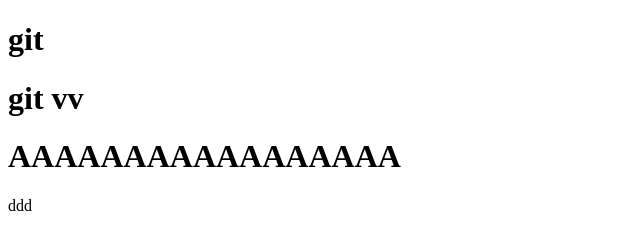
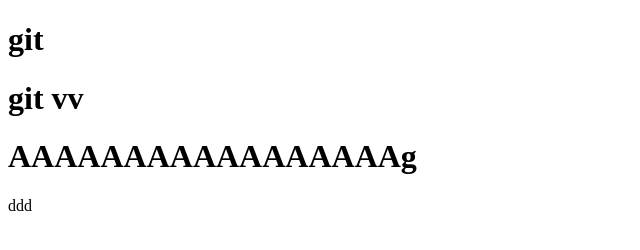
Before and after one commit to anjucj/datewithgit-sample, a plain HTML site: page index.html in a window 1280 px wide. Shown: the full height of the page, 0-640 px from the left. Drawn offline with Linux system fonts and the light colour scheme.

Commit message:
5 master

```diff
--- a/index.html
+++ b/index.html
@@ -8,7 +8,7 @@
 <body>
     <h1>git</h1>
     <h1>git vv</h1>
-    <h1>AAAAAAAAAAAAAAAAA</h1>
+    <h1>AAAAAAAAAAAAAAAAAg</h1>
 ddd
 </body>
 </html>
```
